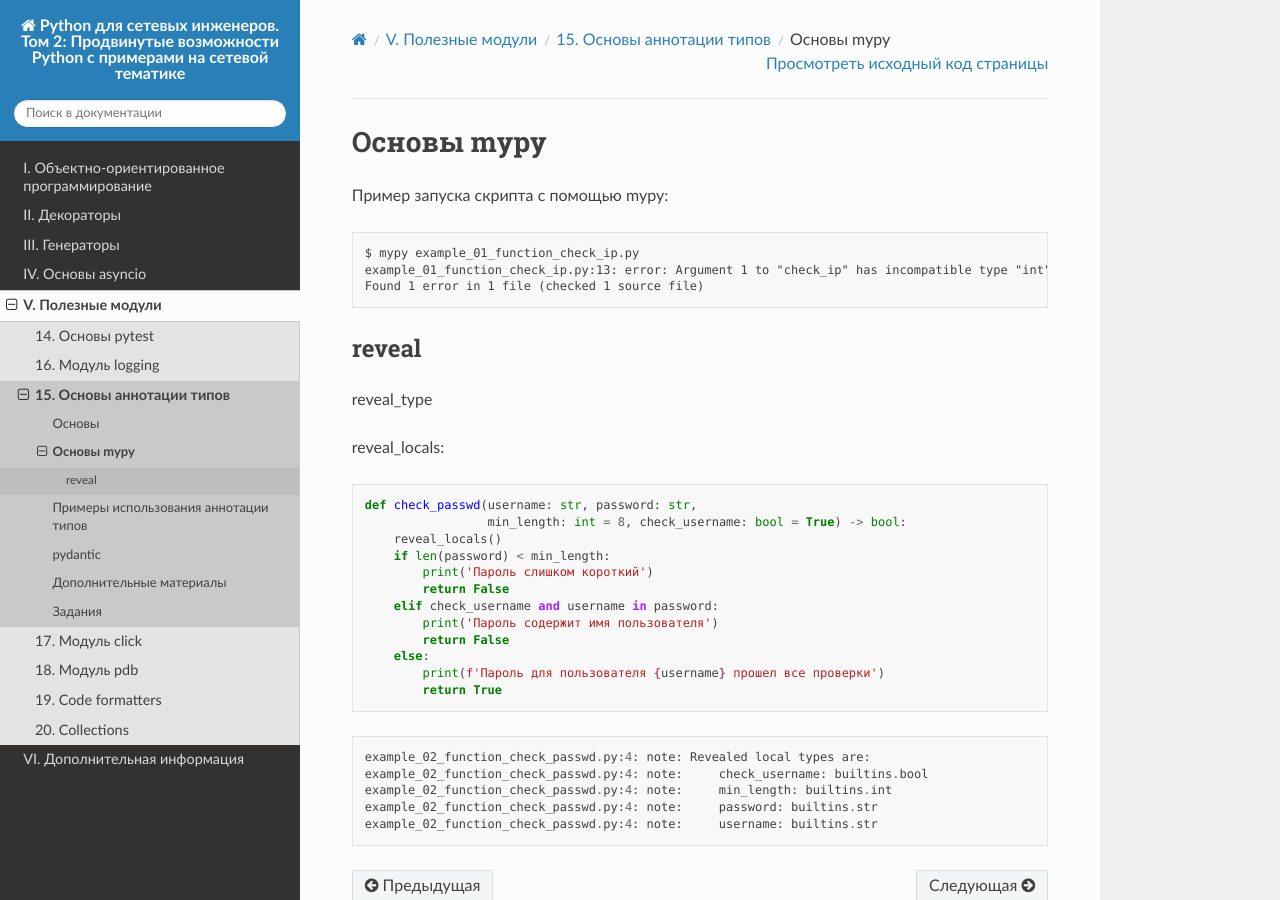
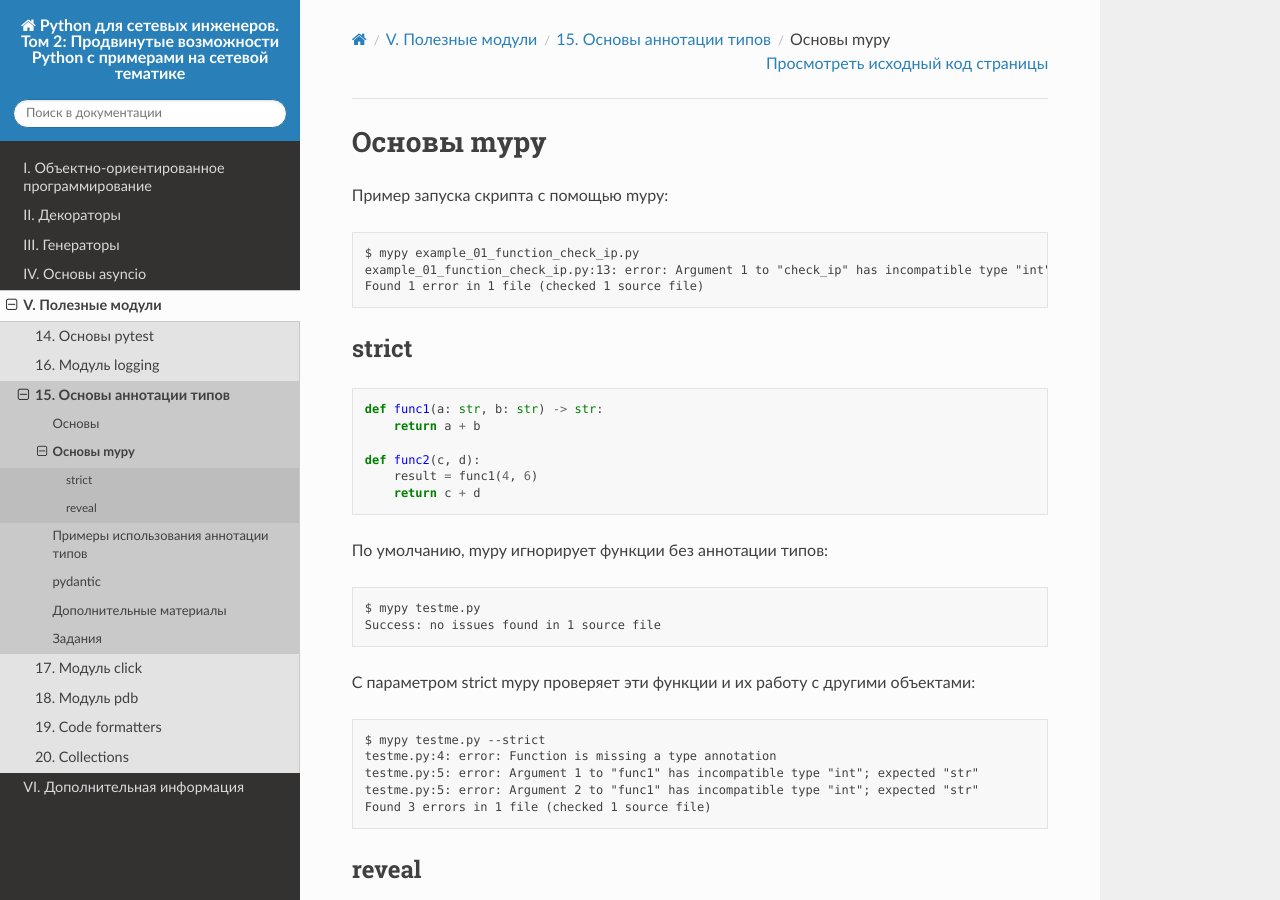
Before and after one commit to natenka/advpyneng-book, a Sphinx documentation site: the page built from docs/source/book/16_type_annotations/mypy.rst, in a window 1280 px wide and 900 px high. Built offline with Sphinx 7.4.7 and the Read the Docs theme 2.0.0, drawn with Linux system fonts in a browser that asks for light colours; pages that are not in the unit, such as notebooks, are missing from menus.

Commit message:
mypy strict

```diff
--- a/docs/source/book/16_type_annotations/mypy.rst
+++ b/docs/source/book/16_type_annotations/mypy.rst
@@ -8,6 +8,37 @@
     $ mypy example_01_function_check_ip.py
     example_01_function_check_ip.py:13: error: Argument 1 to "check_ip" has incompatible type "int"; expected "str"
     Found 1 error in 1 file (checked 1 source file)
+
+strict
+~~~~~~
+
+
+.. code:: python
+
+    def func1(a: str, b: str) -> str:
+        return a + b
+
+    def func2(c, d):
+        result = func1(4, 6)
+        return c + d
+
+По умолчанию, mypy игнорирует функции без аннотации типов:
+
+::
+
+    $ mypy testme.py
+    Success: no issues found in 1 source file
+
+С параметром strict mypy проверяет эти функции и их работу с другими объектами:
+
+::
+
+    $ mypy testme.py --strict
+    testme.py:4: error: Function is missing a type annotation
+    testme.py:5: error: Argument 1 to "func1" has incompatible type "int"; expected "str"
+    testme.py:5: error: Argument 2 to "func1" has incompatible type "int"; expected "str"
+    Found 3 errors in 1 file (checked 1 source file)
+
 
 reveal
 ~~~~~~
```
